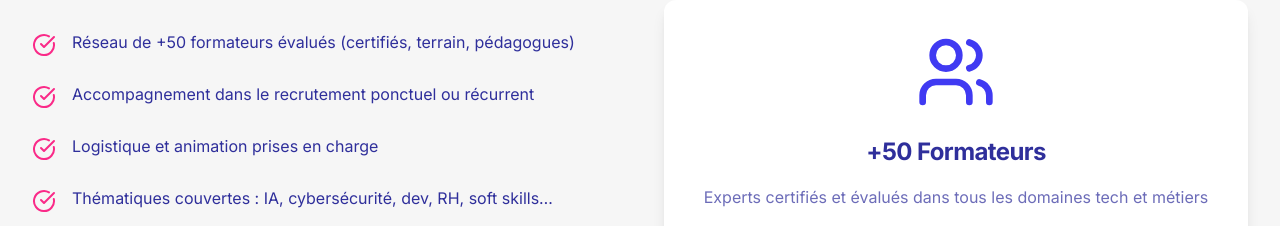
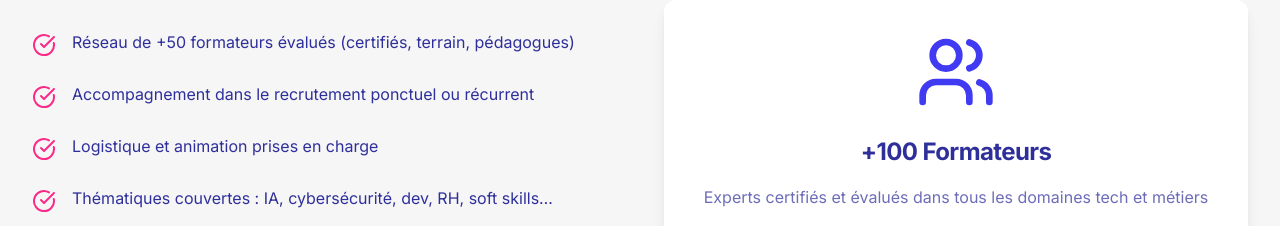
Before and after one commit to Medbmayem/skillia-reboot-design, a React (Vite) app: page /formations in a window 1280 px wide. Shown: the part 1300-1526 px from the top of the page. Built offline with nearby package versions, Linux system fonts and the light colour scheme.

Commit message:
Fix: Update trainer count
Replaced "+50 formateurs" with "+100 formateurs" in the `FormationsPage.tsx` file.

```diff
--- a/src/pages/FormationsPage.tsx
+++ b/src/pages/FormationsPage.tsx
@@ -155,7 +155,7 @@ const FormationsPage = () => {
               <div className="bg-white p-8 rounded-xl shadow-lg">
                 <Users className="w-20 h-20 text-[#403AF2] mx-auto mb-6" />
                 <div className="text-center">
-                  <h3 className="text-2xl font-bold text-skillia-blue mb-4">+50 Formateurs</h3>
+                  <h3 className="text-2xl font-bold text-skillia-blue mb-4">+100 Formateurs</h3>
                   <p className="text-skillia-blue opacity-70">
                     Experts certifiés et évalués dans tous les domaines tech et métiers
                   </p>
```
